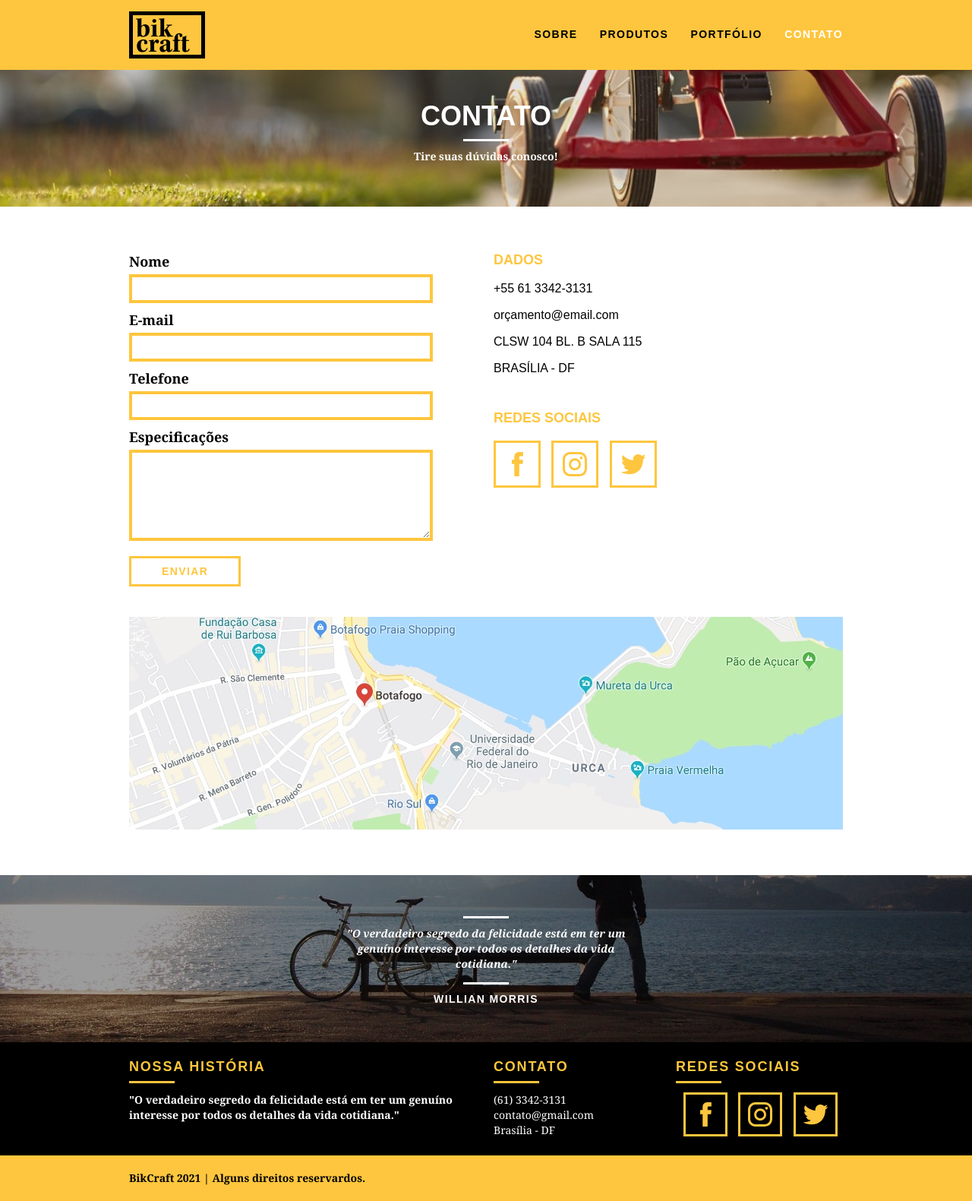
After one commit to edimilsonbraz/bikcraft-app, a PHP site: page /contato.html in a window 1280 px wide. The commit adds this page. Shown: the whole page at 76% size. Run offline with PHP 8.4, Linux system fonts and the light colour scheme.

Commit message:
pagina contato finalizada

```diff
--- /dev/null
+++ b/contato.html
@@ -0,0 +1,130 @@
+<!DOCTYPE html>
+<html lang="pt-br">
+<head>
+    <meta charset="UTF-8">
+    <meta name="viewport" content="width=device-width, initial-scale=1.0">
+    <title>BikCraft - Contato</title>
+
+    <link rel="stylesheet" href="css/normalize.css">
+    <link rel="stylesheet" href="css/reset.css">
+    <link rel="stylesheet" href="css/grid.css">
+    <link rel="stylesheet" href="css/style.css">
+    <link rel="stylesheet" href="css/sobre.css">
+    <link rel="stylesheet" href="css/portfolio.css">
+    <link rel="stylesheet" href="css/contato.css">
+
+</head>
+<body>
+    <header class="header">
+        <div class="container">
+            <a href="index.html" class="grid-4">
+                <img src="img/bikcraft.svg" alt="Bikcraft">
+            </a>
+
+            <nav class="grid-12 header_menu">
+                <ul>
+                    <li><a href="sobre.html">Sobre</a></li>
+                    <li><a href="produtos.html">Produtos</a></li>
+                    <li><a href="portfolio.html">Portfólio</a></li>
+                    <li><a href="contato.html" class="menu_ativo">Contato</a></li>
+                </ul>
+            </nav>
+        </div>
+    </header>
+
+    <section class="introducao-interna interna_contato">
+        <div class="container">
+            <h1>Contato</h1>
+            <p>Tire suas dúvidas conosco!</p>
+
+        </div>
+    </section>
+
+    <section class="contato">
+        <div class="container">
+            <form action="" id="form_contato" class="form grid-8">
+                <label for="nome">Nome</label>
+                <input type="text" name="" id="nome">
+
+                <label for="email">E-mail</label>
+                <input type="text" name="" id="email">
+
+                <label for="telefone">Telefone</label>
+                <input type="text" name="" id="telefone">
+
+                <label for="mensagem">Especificações</label>
+                <textarea name="" id="espec" cols="30" rows="10"></textarea>
+
+                <button type="submit" class="btn">Enviar</button>
+            </form>
+
+            <div class="contato_dados grid-8">
+                <h3>Dados</h3>
+                    <span>+55 61 3342-3131</span>
+                    <span>orçamento@email.com</span>
+                    <span>CLSW 104 BL. B SALA 115</span>
+                    <span>BRASÍLIA - DF</span>
+
+                <h3>Redes Sociais</h3>
+                    <a href="https://www.facebook.com" target="blank"><img src="img/redes-sociais/facebook.svg" alt="facebook"></a>
+                    <a href="https://www.instagram.com" target="blank"><img src="img/redes-sociais/instagram.svg" alt="instagram"></a>
+                    <a href="https://www.twitter.com" target="blank"><img src="img/redes-sociais/twitter.svg" alt="twitter"></a>
+
+            </div>
+
+        </div>
+
+    </section>
+
+    <section class="contato_mapa container">
+        <a href="https://www.google.com.br/maps" target="blank" class="grid-16"><img src="img/endereco-bikcraft.jpg" alt=""></a>
+    </section>
+
+    <section class="quebra">
+        <blockquote class="quote-externo container">
+            <p>"O verdadeiro segredo da felicidade está em ter um genuíno
+                interesse por todos os detalhes da vida cotidiana."
+            </p>
+            <cite>WILLIAN MORRIS</cite>
+        </blockquote>
+    </section>
+
+    <footer>
+        <div class="footer">
+            <div class="container">
+                <div class="grid-8 footer_historia">
+                    <h3>Nossa história</h3>
+                    <p>"O verdadeiro segredo da felicidade está em ter um genuíno
+                    interesse por todos os detalhes da vida cotidiana."
+                    </p>
+                </div>
+
+                <div class="grid-4 footer_contato">
+                    <h3>Contato</h3>
+                    <ul>
+                        <li>(61) 3342-3131</li>
+                        <li>contato@gmail.com</li>
+                        <li>Brasília - DF </li>
+                    </ul>
+                </div>
+
+                <div class="grid-4 footer_redes">
+                    <h3>Redes Sociais</h3>
+                    <ul>
+                    <li><a href="https://facebook.com" target="blank"><img src="img/redes-sociais/facebook.svg" alt="facebook"></a></li>
+                    <li><a href="https://instagram.com" target="blank"><img src="img/redes-sociais/instagram.svg" alt="instagram"></a></li>
+                    <li><a href="https://twitter.com" target="blank"><img src="img/redes-sociais/twitter.svg" alt="twitter"></a></li>
+                    </ul>
+                </div>
+            </div>
+        </div>
+
+        <div class="copy">
+            <div class="container">
+                <p class="grid-16">BikCraft 2021  | Alguns direitos reservardos. </p>
+            </div>
+        </div>
+    </footer>
+
+</body>
+</html>
--- /dev/null
+++ b/css/contato.css
@@ -0,0 +1,101 @@
+.interna_contato {
+    background: url("../img/bg-contato.jpg") no-repeat center;
+    background-size: cover;
+    background-size: cover;
+    margin-top: 92px;
+    text-align: center;
+}
+
+
+
+
+
+/* ORÇAMENTO */
+.contato {
+    /* background: #000; */
+    width: 100%;
+    margin-top: 60px;
+    padding-bottom: 40px;
+}
+.form {
+    padding-right: 60px;
+}
+.form label {
+    display: block;
+    color: #000;
+    font-family: Georgia, 'Times New Roman', Times, serif;
+    font-size: 18px;
+    font-weight: bold;
+    line-height: 25px;
+    margin-bottom: 4px;
+
+}
+.form input {
+    display: block;
+    width: 100%;
+    font-size: 14px;
+    border: 4px solid #fec63e;
+    margin-bottom: 10px;
+    background: none;
+    color: #fff;
+    padding: 7px 10px;
+    outline: none;
+}
+.form textarea {
+    display: block;
+    width: 100%;
+    height: 120px;
+    font-size: 14px;
+    border: 4px solid #fec63e;
+    margin-bottom: 20px;
+    background: none;
+    color: #fff;
+    padding: 7px 10px;
+    outline: none;
+}
+.form button {
+    background: none;
+    padding: 7px 40px;
+}
+.form button:hover {
+    color: #000;
+    border-color: #000;
+}
+.contato_dados {
+    color: #000;
+}
+
+.contato_dados h3 {
+    font-size: 18px;
+    font-weight: bold;
+    text-transform: uppercase;
+    color: #fec63e;
+    margin-bottom: 12px;
+}
+.contato_dados h3:nth-child(even) {
+    margin-bottom: 20px;
+}
+
+.contato_dados span {
+    display: block;
+    line-height: 30px;
+    margin-bottom: 5px;
+}
+
+.contato_mapa img {
+    margin-bottom: 60px;
+}
+
+.contato_dados img {
+    display: inline;
+    border: 3px solid #fec63e;
+    padding: 12px;
+    margin-right: 10px;
+
+}
+.contato_dados img:hover  {
+    border-color: #000;
+}
+.contato_dados span:nth-child(5) {
+    margin-bottom: 40px;
+}
--- a/css/produtos.css
+++ b/css/produtos.css
@@ -91,6 +91,8 @@
     color: #fff;
     font-family: Georgia, 'Times New Roman', Times, serif;
     font-size: 18px;
+    font-weight: bold;
+
     line-height: 25px;
     margin-bottom: 4px;
 }
```
